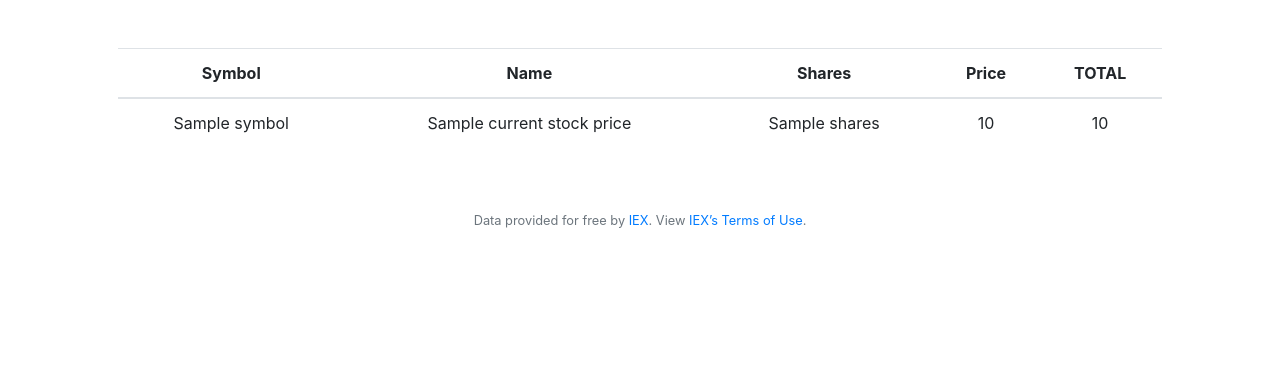
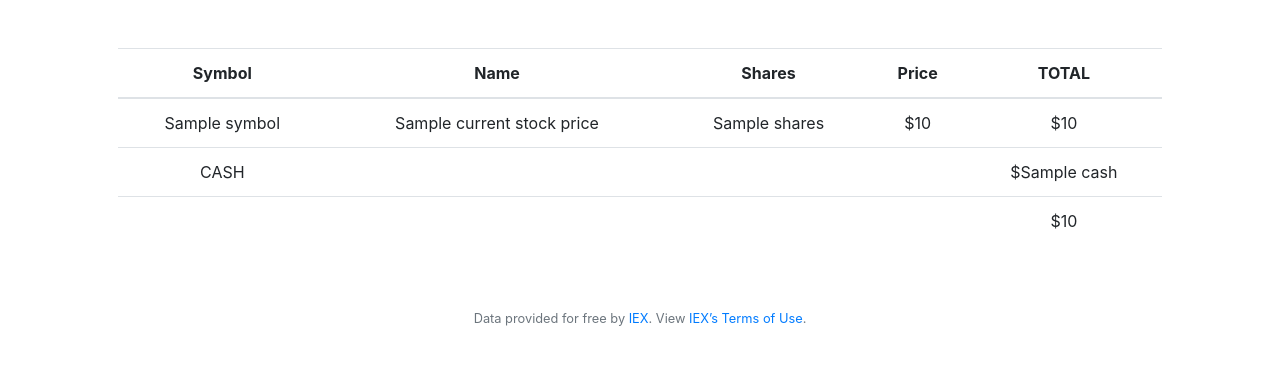
Before and after one commit to tmuweh/cs50_2020, a Flask app: template tracks/web/finance/templates/index.html in a window 1280 px wide. Shown: the part 76-441 px from the top of the page. Run offline with Flask 2, Linux system fonts and the light colour scheme; the template is opened without the code that fills it: most values are stand-ins (such as "Sample title", 1, 10 or a date in 2020); some libraries are stand-ins or nearby versions.

Commit message:
include total on the index page

```diff
--- a/tracks/web/finance/application.py
+++ b/tracks/web/finance/application.py
@@ -49,8 +49,17 @@ def index():
     stocks = db.execute("SELECT * FROM stocks WHERE 1")
     for stock in stocks:
         session["stocks"][stock['symbol']] = lookup(stock['symbol'])
+    cash = db.execute("SELECT cash from Users WHERE id =:user_id", user_id=session["user_id"])
 
-    return render_template("index.html", stocks=stocks, current_stock_price=session["stocks"])
+    # total value of stock
+    total = 0.0
+    for stock in stocks:
+        print(stock["shares"])
+        # each stock current price
+        current_price = lookup(stock["symbol"])
+        total += stock["shares"] * current_price["price"]
+
+    return render_template("index.html", stocks=stocks, current_stock_price=session["stocks"], cash=cash, total=total)
 
 
 @app.route("/buy", methods=["GET", "POST"])
@@ -81,8 +90,11 @@ def buy():
             shares_present = db.execute("SELECT * FROM stocks, users WHERE users.id = :user_id AND symbol = :symbol", user_id=session["user_id"], symbol=symbol)
             if len(shares_present) == 1:
                 update = db.execute("UPDATE stocks SET shares = :shares, date = :date WHERE user_id = :user_id AND symbol = :symbol", shares=shares_present[0]["shares"] + shares, date=datetime.timestamp(datetime.now()), user_id=session["user_id"], symbol=symbol)
+
+                # update user's cash
+                cash_update = db.execute("Update users SET cash = :cash WHERE id=:user_id", cash=user_fund-stock_fund, user_id=session["user_id"])
                 history = db.execute("INSERT INTO history(user_id,symbol, shares) VALUES(:user_id, :symbol, :shares)", user_id=session["user_id"], symbol=symbol, shares=shares)
-                if not update or not history:
+                if not update or not history or not cash_update:
                     return apology("Some error buying these shares", 403)
 
                 return redirect("/")
@@ -91,7 +103,8 @@ def buy():
             else:
                 insert = db.execute("INSERT INTO stocks(symbol, shares, user_id) VALUES(:symbol, :shares, :user_id)", symbol=symbol, shares=shares, user_id=session["user_id"])
                 history = db.execute("INSERT INTO history(user_id,symbol, shares) VALUES(:user_id, :symbol, :shares)", user_id=session["user_id"], symbol=symbol, shares=shares)
-                if not insert or not history:
+                cash_update = db.execute("Update users SET cash = :cash WHERE id=:user_id", cash=user_fund-stock_fund, user_id=session["user_id"])
+                if not insert or not history or not cash_update:
                     return apology("Some error occur why buying stock", 403)
                 return redirect("/")
     else:
--- a/tracks/web/finance/templates/index.html
+++ b/tracks/web/finance/templates/index.html
@@ -17,14 +17,29 @@
           </thead>
           <tbody>
               {% for stock in stocks %}
+
                <tr>
                    <td>{{current_stock_price[stock["symbol"]]["symbol"]}}</td>
                    <td>{{current_stock_price[stock["symbol"]]["name"]}}</td>
                    <td>{{stock["shares"]}}</td>
-                    <td>{{current_stock_price[stock["symbol"]]["price"]}}</td>
-                   <td>{{ current_stock_price[stock["symbol"]]["price"] * stock["shares"]}}</td>
+                   <td>${{current_stock_price[stock["symbol"]]["price"]}}</td>
+                   <td>${{ current_stock_price[stock["symbol"]]["price"] * stock["shares"]}}</td>
                </tr>
               {% endfor %}
+              <tr>
+                  <td>CASH</td>
+                  <td></td>
+                  <td></td>
+                  <td></td>
+                  <td>${{ cash[0]["cash"] }}</td>
+              </tr>
+              <tr>
+                  <td></td>
+                  <td></td>
+                  <td></td>
+                  <td></td>
+                  <td>${{ cash[0]["cash"] + total}}</td>
+              </tr>
           </tbody>
     </table>
 {% endblock %}
```
Also changed, not shown: tracks/web/finance/finance.db.
